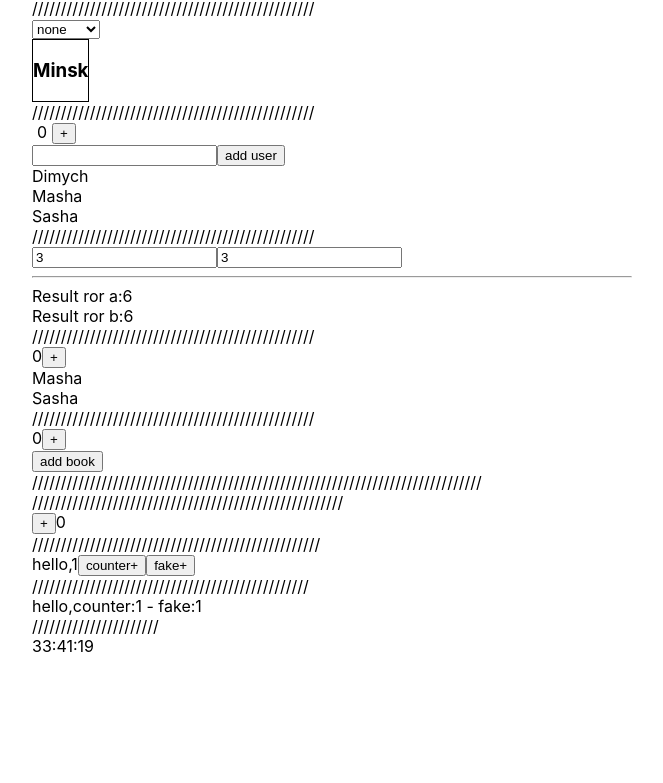
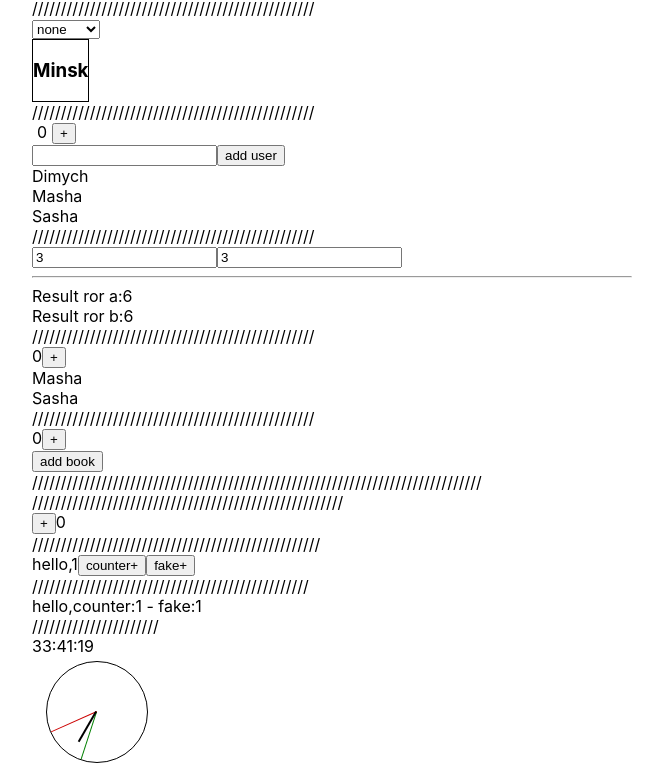
Before and after one commit to svetik-kov/kabzda_kak_prosto, a React (Create React App) app: page / in a window 1280 px wide. Shown: the part 868-1651 px from the top of the page, without its empty margins (308-971 px from the left). Before the commit the page ends 1544 px from the top, so only its background shows below. Built offline with nearby package versions, Linux system fonts and the light colour scheme.

Commit message:
24 - analog clock

```diff
--- a/src/App.tsx
+++ b/src/App.tsx
@@ -103,13 +103,16 @@ function App() {
             </div>
             //////////////////////
             <div>
-                < Clock/>
+                < Clock mode={'digital'} />
+            </div>
+            <div>
+                < Clock mode={'analog'}/>
             </div>
         </div>
 
     );
 }
-
+/////
 type PageTitleType = {
     title: string
 }
--- /dev/null
+++ b/src/components/Clock/AnalogClockView.module.css
@@ -0,0 +1,41 @@
+.clock {
+    width: 120px;
+    text-align: center;
+    display: flex;
+    flex-direction: column;
+    align-items: center;
+   /* border: solid 1px #ccc;*/
+    border-radius: 5px;
+    margin: 5px;
+    /*background: #ccc;*/
+}
+.clock .digital-clock {
+    padding: 10px;
+}
+.clock .analog-clock {
+    width: 100px;
+    height: 100px;
+    border: solid 1px #000;
+    border-radius: 50%;
+    position: relative;
+    background: #fff;
+}
+.clock .analog-clock .dial {
+    position: absolute;
+    left: 50%;
+    width: 50px;
+    height: 50px;
+    transform-origin: bottom left;
+}
+.clock .analog-clock .dial.seconds {
+    border-left: solid 1px green;
+}
+.clock .analog-clock .dial.minutes {
+    border-left: solid 1px #cc0000;
+}
+.clock .analog-clock .dial.hours {
+    width: 35px;
+    height: 35px;
+    top: 15px;
+    border-left: solid 2px #000;
+}
--- /dev/null
+++ b/src/components/Clock/AnalogClockView.tsx
@@ -0,0 +1,26 @@
+import React, {FC} from 'react';
+import {ClockViewType} from './Clock';
+import styles from './AnalogClockView.module.css'
+
+
+export const AnalogClockView: FC<ClockViewType> = ({data}) => {
+
+    const secondsStyle = {
+        transform: `rotate(${data.getSeconds() * 6}deg)`
+    };
+    const minutesStyle = {
+        transform: `rotate(${data.getMinutes() * 6}deg)`
+    };
+    const hoursStyle = {
+        transform: `rotate(${data.getHours() * 30}deg)`
+    };
+    return <div className={styles["clock"]}>
+
+        <div className={styles["analog-clock"]}>
+            <div className={`${styles.dial} ${styles.seconds}`} style={secondsStyle} />
+            <div className={`${styles.dial} ${styles.minutes}`} style={minutesStyle} />
+            <div className={`${styles.dial} ${styles.hours}`} style={hoursStyle} />
+        </div>
+
+    </div>
+}
--- a/src/components/Clock/Clock.tsx
+++ b/src/components/Clock/Clock.tsx
@@ -1,33 +1,57 @@
 import React, {useEffect, useState} from 'react';
+import {DigitalClockView} from './DigitalClockView';
+import {AnalogClockView} from './AnalogClockView';
 
-type PropsType = {}
+type PropsType = {
+    mode?: 'digital' | 'analog'
+}
 
 
-export const Clock: React.FC<PropsType> = () => {
-    const [date, setDate] = useState(new Date())
+export const Clock: React.FC<PropsType> = ({mode, ...props}) => {
+    const [data, setData] = useState(new Date())
     useEffect(() => {
-       const intervalId= setInterval(() => {
-            setDate(new Date())
+        const intervalId = setInterval(() => {
+            setData(new Date())
         }, 1000)
 
-        return ()=>{
+        return () => {
             clearInterval(intervalId)
         }
     }, [])
 
   const get2digitsString = (num: number) => num < 10 ? '0' + num : num
 
-    const secondsString = get2digitsString(date.getSeconds())
-    const minutesString = get2digitsString(date.getMinutes())
-    const hoursString = get2digitsString(date.getHours())
+    const secondsString = get2digitsString(data.getSeconds())
+    const minutesString = get2digitsString(data.getMinutes())
+    const hoursString = get2digitsString(data.getHours())
+
+    let view
+    switch (mode) {
+        case 'analog':
+            view = <AnalogClockView data={data}/>
+            break
+        case 'digital':
+        default:
+            view = <DigitalClockView data={data}/>
+    }
     return (
         <div>
+            {view}
+            {/* {mode==='digital'
+                    ? <>
                         <span>{get2digitsString(date.getSeconds())}</span>
                         :
                         <span>{get2digitsString(date.getMinutes())}</span>
                         :
                         <span>{get2digitsString(date.getHours())}</span>
-
+                    </>
+                    :
+                    <>ANALOG </>
+            }*/}
         </div>
     );
 };
+
+export type ClockViewType={
+    data:Date
+}
--- /dev/null
+++ b/src/components/Clock/DigitalClockView.tsx
@@ -0,0 +1,15 @@
+import React, {FC} from 'react';
+import {ClockViewType} from './Clock';
+
+export const DigitalClockView: FC<ClockViewType> = ({data}) => {
+
+    const get2digitsString = (num: number) => num < 10 ? '0' + num : num
+
+    return <>
+        <span>{get2digitsString(data.getSeconds())}</span>
+        :
+        <span>{get2digitsString(data.getMinutes())}</span>
+        :
+        <span>{get2digitsString(data.getHours())}</span>
+    </>
+}
```
Lines whose indentation alone changed are shown as unchanged.
